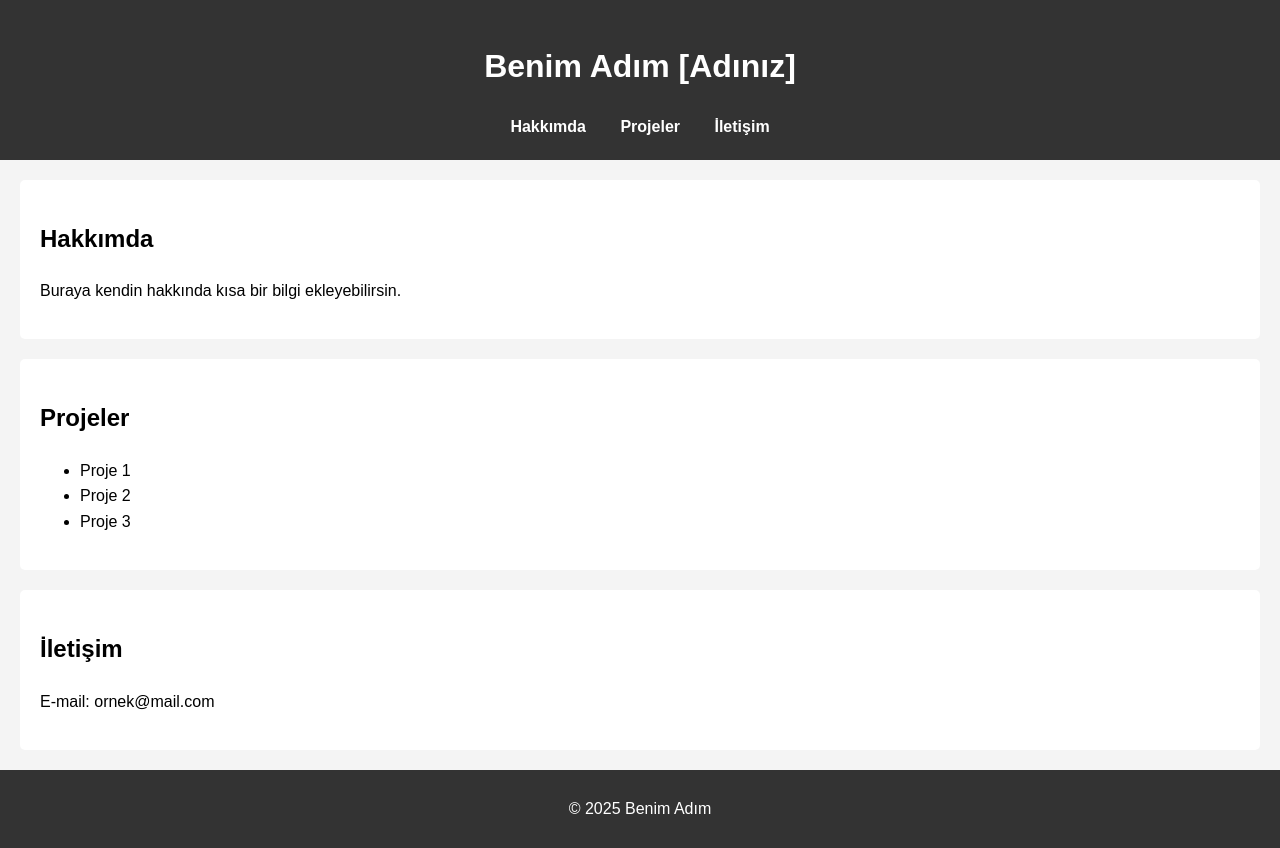
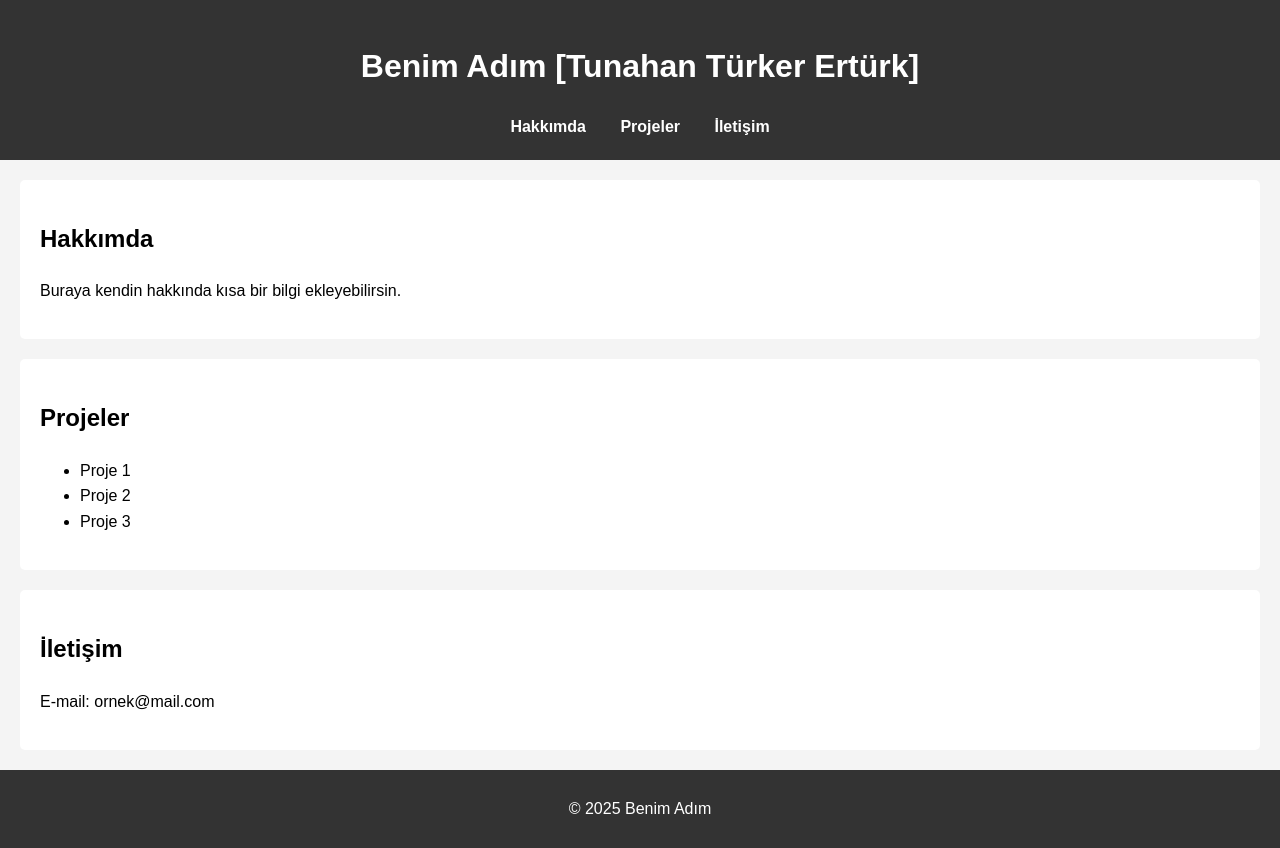
Before and after one commit to tunisch/tunisch.github.io, a plain HTML site: page index.html in a window 1280 px wide. Drawn offline with Linux system fonts and the light colour scheme.

Commit message:
index.html

```diff
--- a/index.html
+++ b/index.html
@@ -3,12 +3,12 @@
 <head>
   <meta charset="UTF-8">
   <meta name="viewport" content="width=device-width, initial-scale=1.0">
-  <title>Kişisel Web Sitem</title>
+  <title>Personel Web Site</title>
   <link rel="stylesheet" href="style.css">
 </head>
 <body>
   <header>
-    <h1>Benim Adım [Adınız]</h1>
+    <h1>Benim Adım [Tunahan Türker Ertürk]</h1>
     <nav>
       <a href="#about">Hakkımda</a>
       <a href="#projects">Projeler</a>
```
